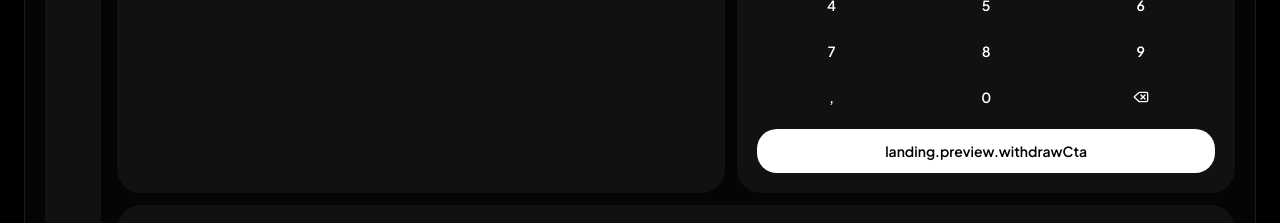
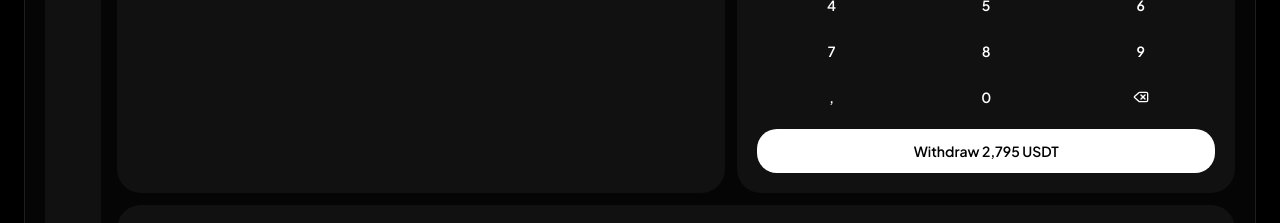
Before and after one commit to kevinnkevinn/CLARTAS, a Next.js app: page /en in a window 1280 px wide. Shown: the part 2460-2683 px from the top of the page. Built offline with nearby package versions, Linux system fonts and the light colour scheme; no server answers.

Commit message:
Fix marketing preview i18n amount placeholder

```diff
--- a/src/features/marketing/marketing-landing.tsx
+++ b/src/features/marketing/marketing-landing.tsx
@@ -190,7 +190,7 @@
                 lastChats={t("preview.lastChats")}
                 withdrawalTitle={t("preview.withdrawal")}
                 youSend={t("preview.youSend")}
-                withdrawCta={t("preview.withdrawCta")}
+                withdrawCta={t("preview.withdrawCta", { amount: "{amount}" })}
                 settingsTitle={t("preview.settingsTitle")}
                 settingsItems={settingsItems}
               />
```
